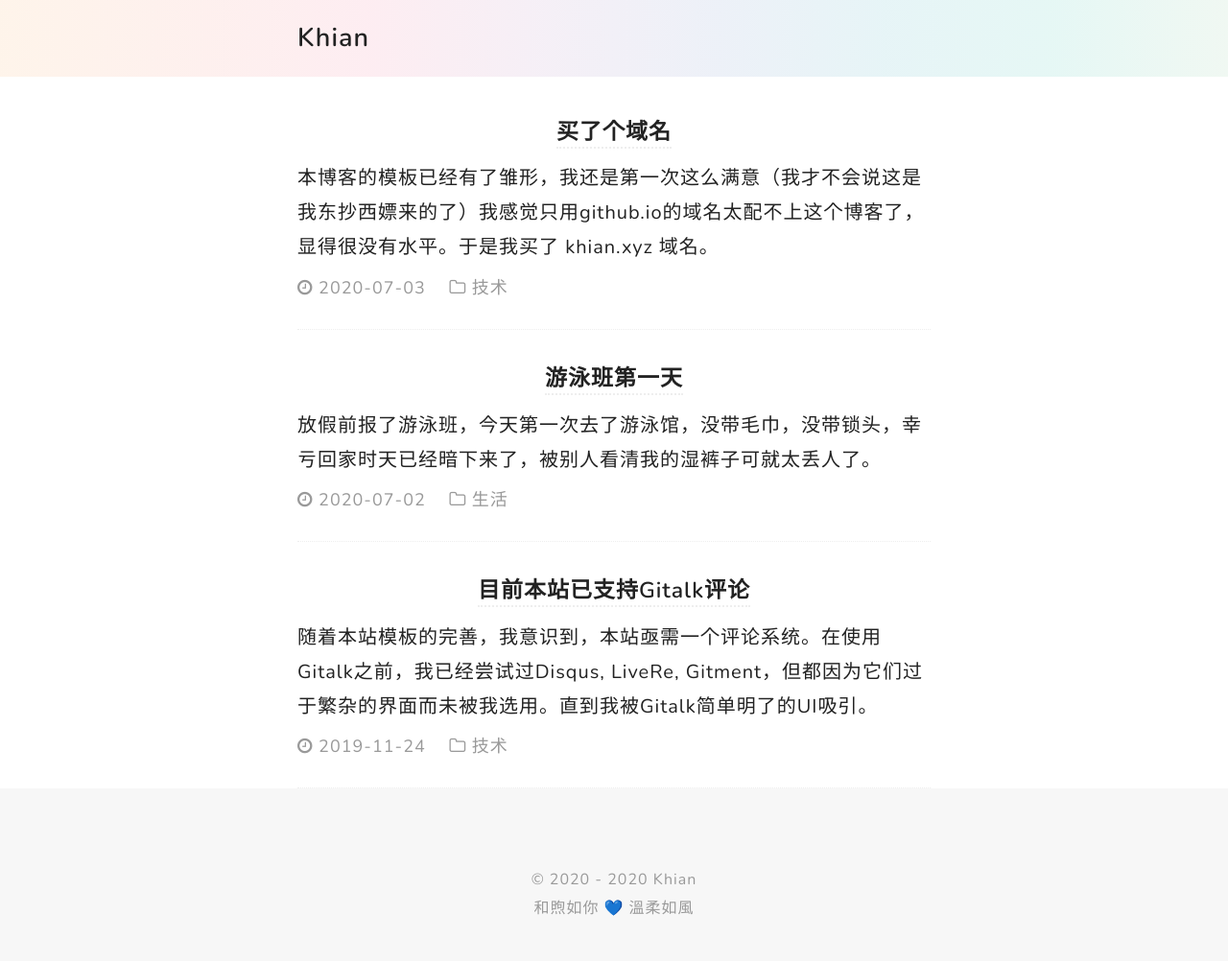
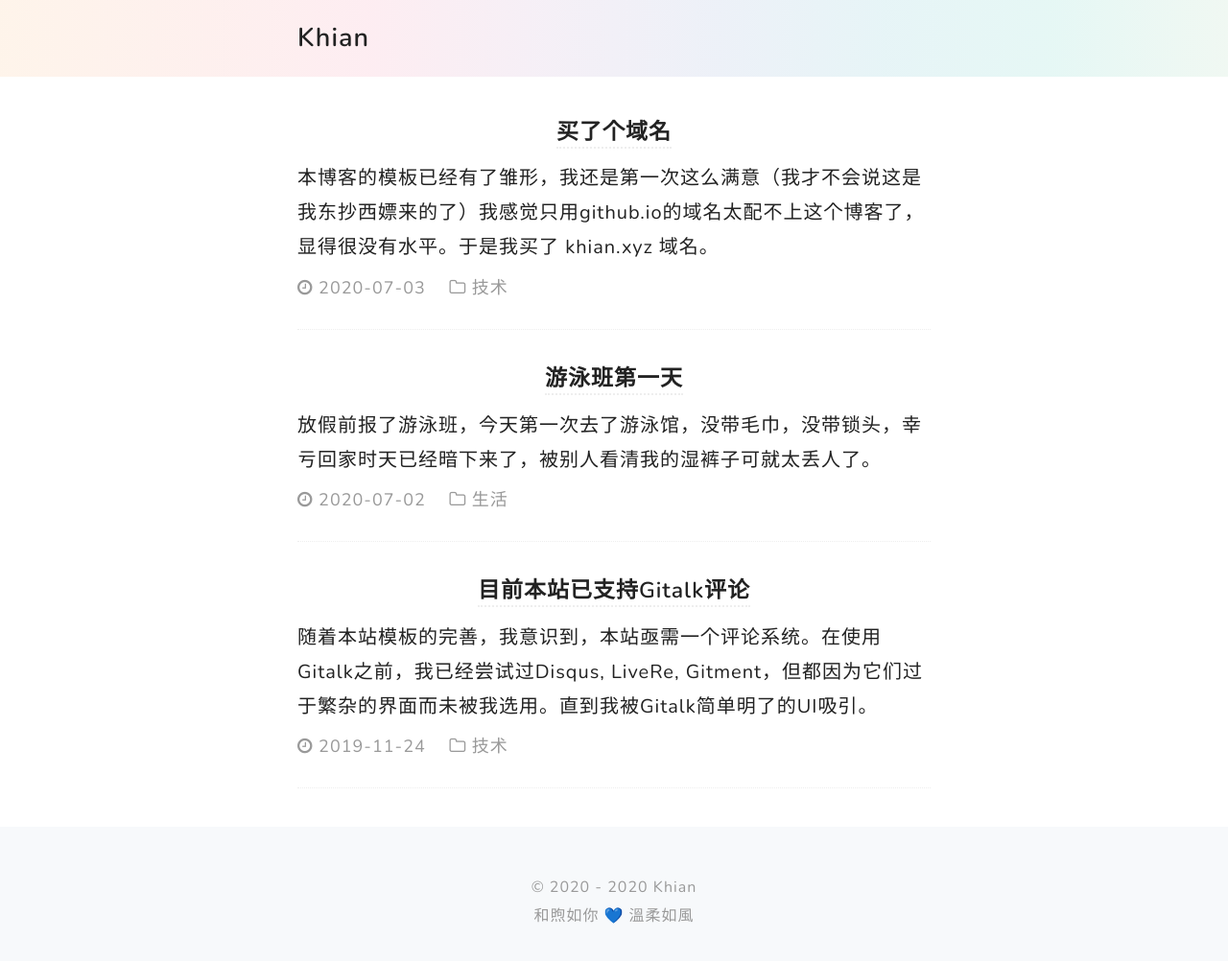
Before and after one commit to Jawutzh/nst, a Jekyll site: the page built from index.html, in a window 1280 px wide and 1018 px high. Shown: the top 1002 px of the window at 96% size. Built offline with Jekyll 4.4.1, drawn with Linux system fonts in a browser that asks for light colours; nearby versions of some CDN libraries; the list of posts is cut into pages by our own code.

Commit message:
Update style.html

```diff
--- a/_includes/style.html
+++ b/_includes/style.html
@@ -36,11 +36,11 @@
     text-align: center;
     color: #999;
     padding: 3em 0;
-    margin-top: 2em;
     font-size: 0.8em;
 }
 .nf{
 	background:#FFF;
+	padding-bottom: 2em;
 }
 .header-stand{
 	height: calc(2.5em + 27px);
```
Also changed, not shown: other parts of _includes/style.html (+1 -1 lines).
